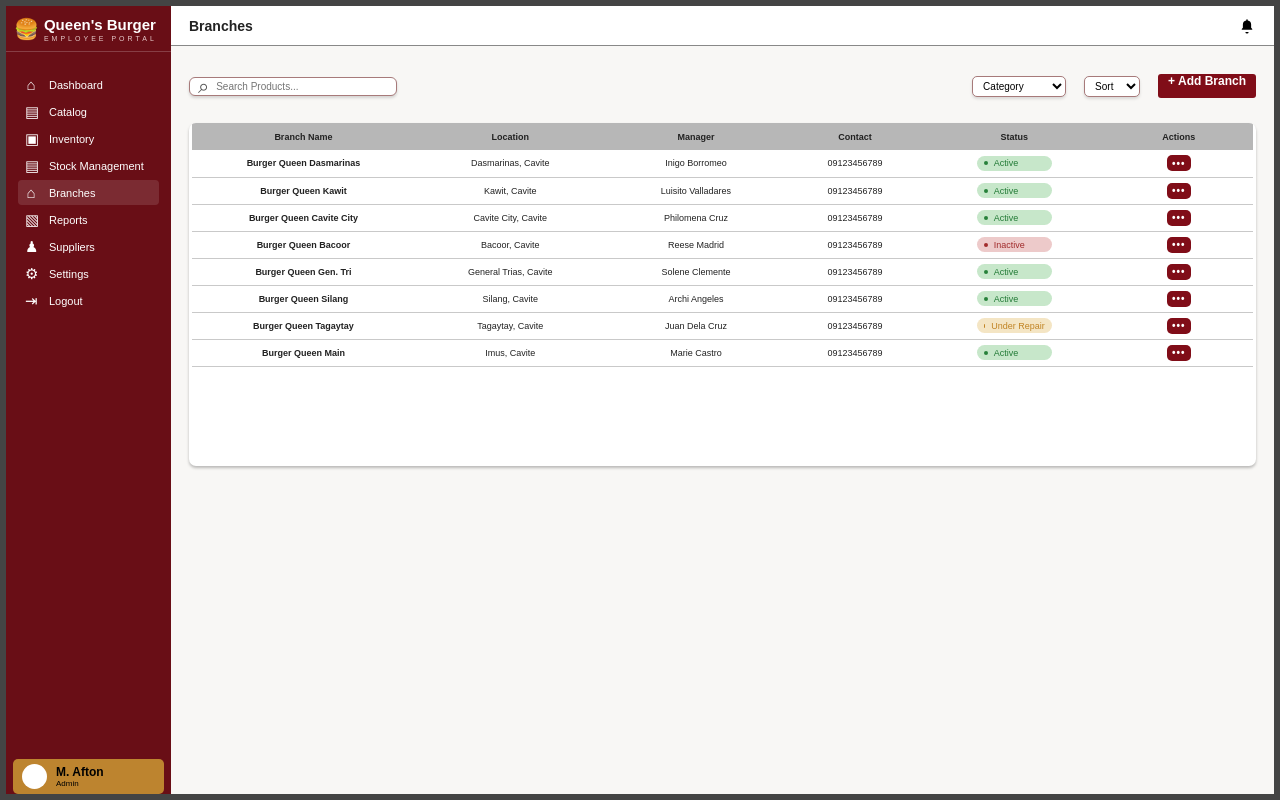
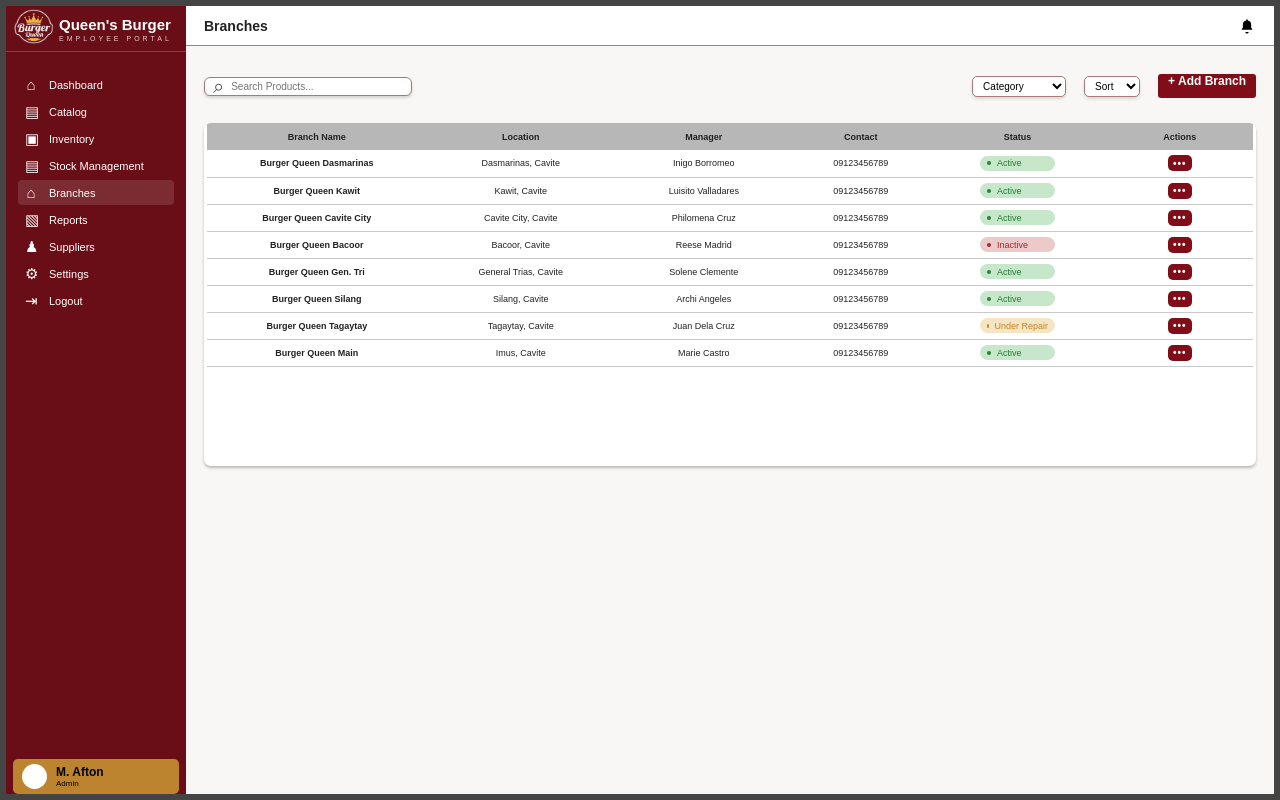
Before and after one commit to Valiant49/QB_Inventory_Mgmt_System, a plain HTML site: page branches.html in a window 1280 px wide. Drawn offline with Linux system fonts and the light colour scheme.

Commit message:
updated + logo

```diff
--- a/branches.css
+++ b/branches.css
@@ -32,7 +32,7 @@ button {
 /* SIDEBAR */
 
 .sidebar {
-    width: 165px;
+    width: 180px;
     min-width: 165px;
     background-color: #690e16;
     color: white;
@@ -50,8 +50,10 @@ button {
     gap: 5px;
 }
 
-.sidebar__logo {
-    font-size: 20px;
+.sidebar__logo img {
+    width: 40px;
+    height: 40px;
+    object-fit: contain;
 }
 
 .sidebar__brand-text h2 {
--- a/branches.html
+++ b/branches.html
@@ -16,7 +16,9 @@
         <aside class="sidebar">
 
             <div class="sidebar__brand">
-                <div class="sidebar__logo">🍔</div> <!--Just put the real LOGO ;)-->
+                <div class="sidebar__logo">
+                    <img src="logo.png" alt="Logo">
+                </div>
                 <div class="sidebar__brand-text">
                     <h2>Queen's Burger</h2>
                     <span>EMPLOYEE PORTAL</span>
@@ -60,7 +62,7 @@
                     Suppliers
                 </a>
 
-                <a href="#" class="sidebar__link">
+                <a href="settings.html" class="sidebar__link">
                     <span class="sidebar__icon">⚙</span>
                     Settings
                 </a>
--- a/settings.css
+++ b/settings.css
@@ -32,7 +32,7 @@ button {
 /* SIDEBAR */
 
 .sidebar {
-    width: 165px;
+    width: 180px;
     min-width: 165px;
     background-color: #690e16;
     color: white;
@@ -50,8 +50,10 @@ button {
     gap: 5px;
 }
 
-.sidebar__logo {
-    font-size: 20px;
+.sidebar__logo img {
+    width: 40px;
+    height: 40px;
+    object-fit: contain;
 }
 
 .sidebar__brand-text h2 {
```
Also changed, not shown: settings.html (+3 -1 lines), logo.png (added).
